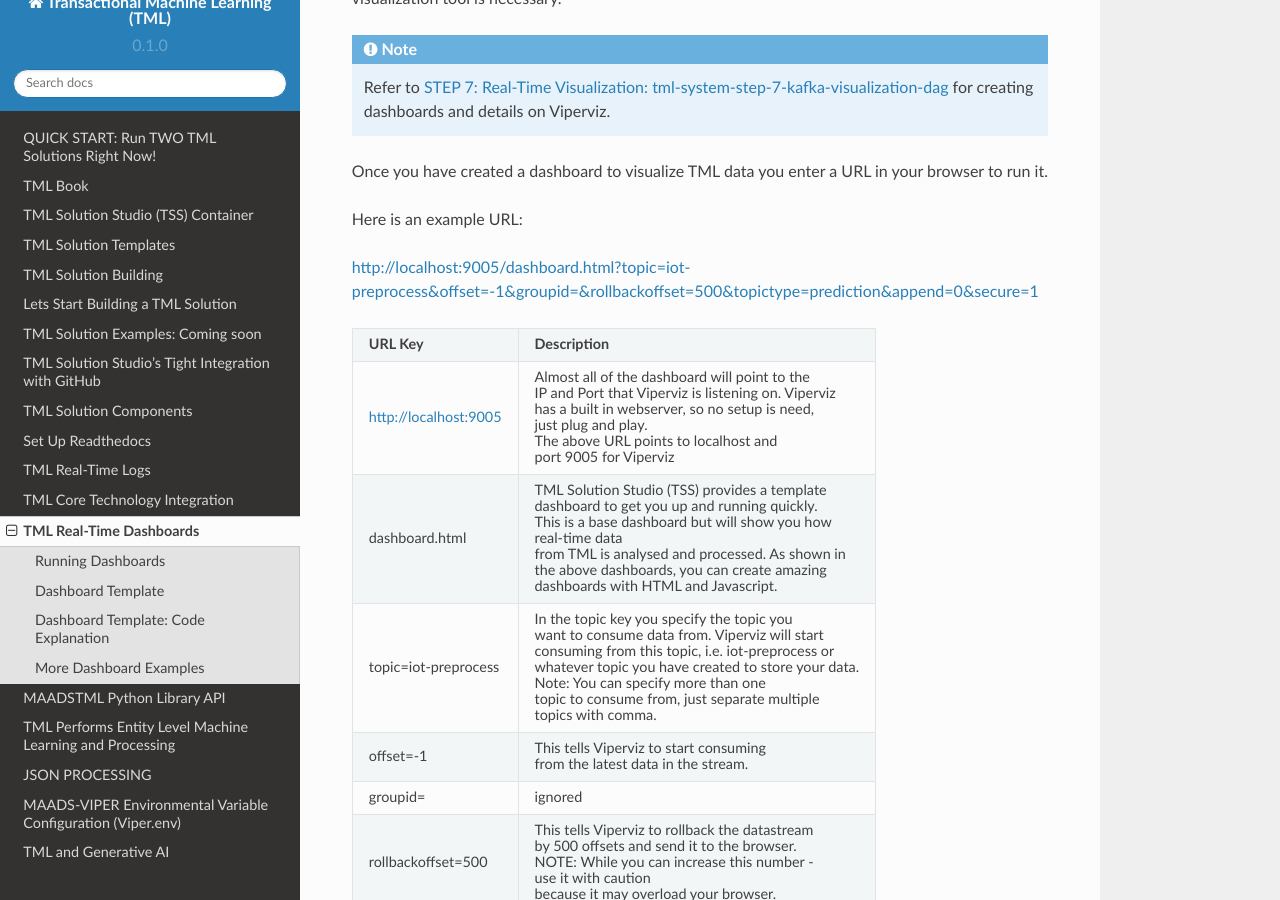
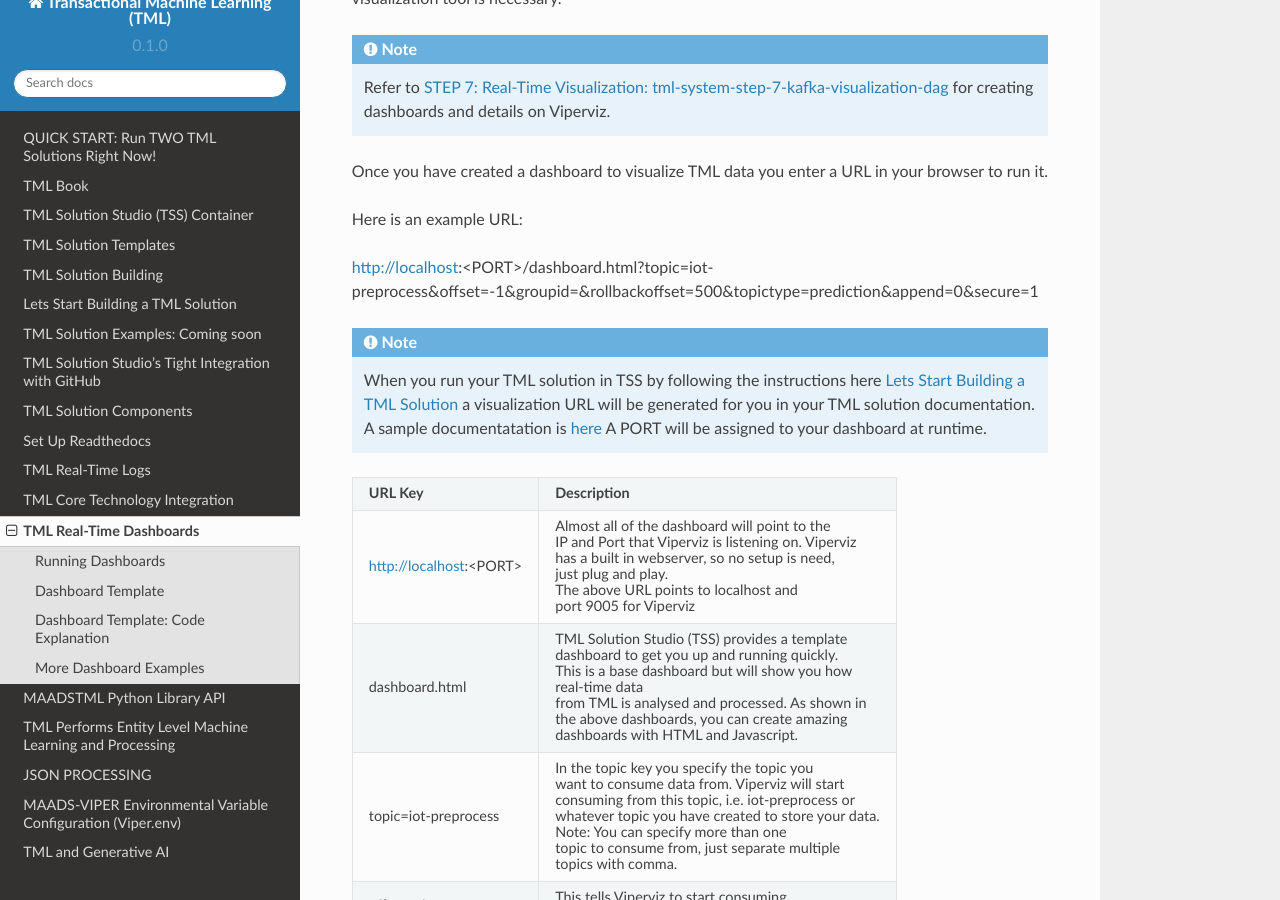
Before and after one commit to smaurice101/readthedocs, a Sphinx documentation site: the page built from docs/source/dashboards.rst, in a window 1280 px wide and 900 px high, scrolled down 2734 px. Built offline with Sphinx 7.4.7 and the Read the Docs theme 2.0.0, drawn with Linux system fonts in a browser that asks for light colours.

Commit message:
Update dashboards.rst

```diff
--- a/docs/source/dashboards.rst
+++ b/docs/source/dashboards.rst
@@ -35,13 +35,16 @@
 
 Here is an example URL:
 
-http://localhost:9005/dashboard.html?topic=iot-preprocess&offset=-1&groupid=&rollbackoffset=500&topictype=prediction&append=0&secure=1
+http://localhost:<PORT>/dashboard.html?topic=iot-preprocess&offset=-1&groupid=&rollbackoffset=500&topictype=prediction&append=0&secure=1
+
+.. note::
+   When you run your TML solution in TSS by following the instructions here :ref:`Lets Start Building a TML Solution` a visualization URL will be generated for you in your TML solution documentation.  A sample documentatation is `here <https://myawesometmlsolution-3f10.readthedocs.io/en/latest/operating.html#your-solution-dashboard-url>`_ A PORT will be assigned to your dashboard at runtime.
 
 .. list-table::
 
    * - **URL Key**
      - **Description**
-   * - http://localhost:9005
+   * - http://localhost:<PORT>
      - Almost all of the dashboard will point to the
 
        IP and Port that Viperviz is listening on.  Viperviz
```
